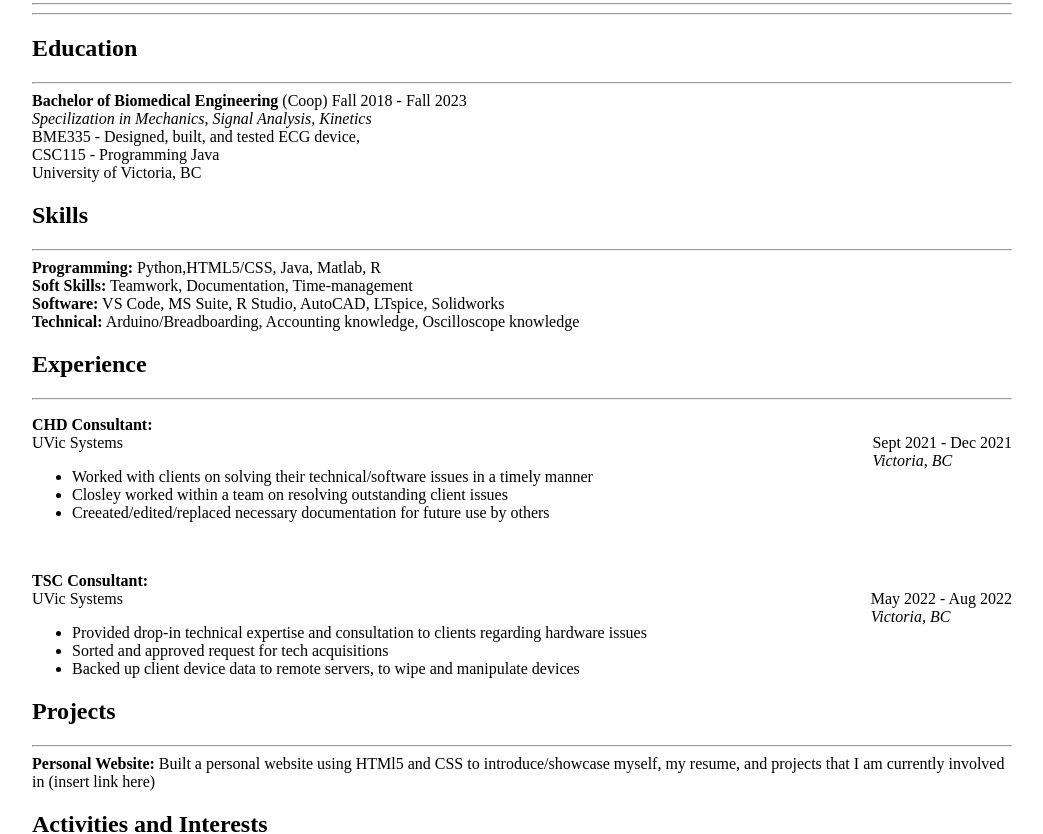
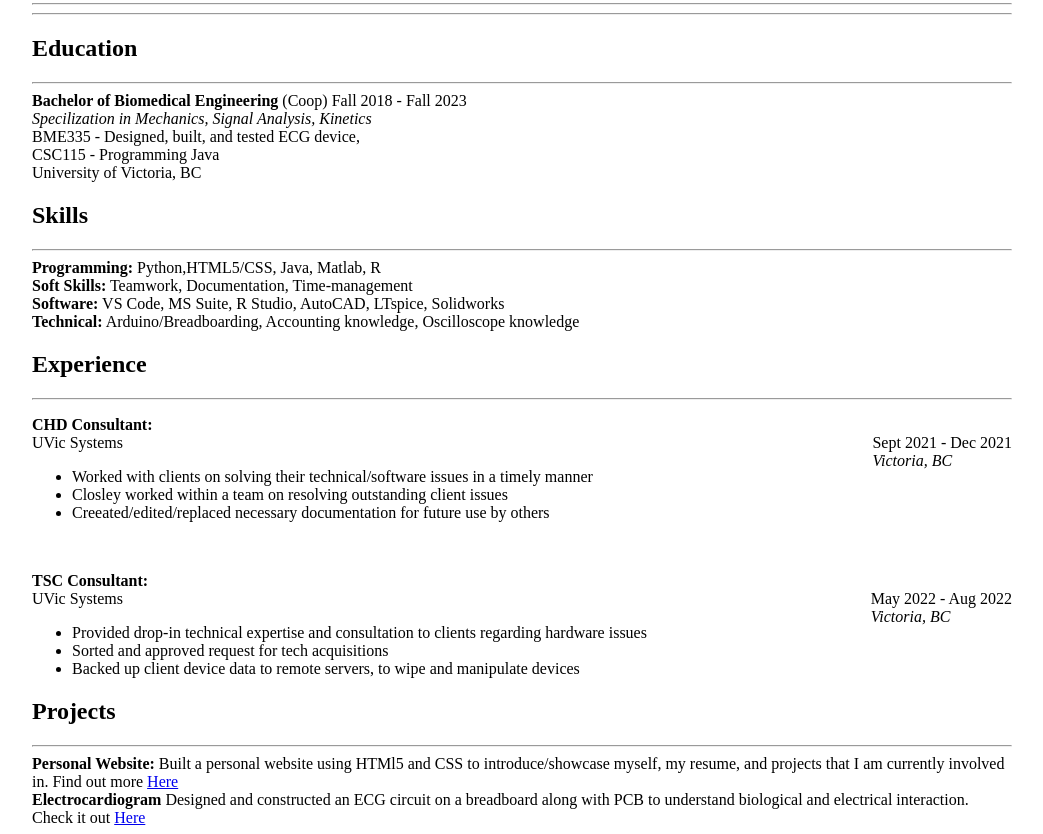
Before and after one commit to Jag-24/Jag-24.github.io, a plain HTML site: page index.html in a window 1280 px wide. Shown: the part 130-964 px from the top of the page, without its empty margins (118-1161 px from the left). Drawn offline with Linux system fonts and the light colour scheme.

Commit message:
Added ECG Project
Added ECG Project and added hyperlinks for easier location

```diff
--- a/index.html
+++ b/index.html
@@ -85,7 +85,10 @@
             <h2>Projects</h2>
             <hr>
             <b>Personal Website: </b> Built a personal website using HTMl5 and CSS to introduce/showcase myself,
-            my resume, and projects that I am currently involved in (insert link here)
+            my resume, and projects that I am currently involved in. Find out more <a href="https://jag-24.github.io/projects.html">Here</a>
+            <br>
+            <b>Electrocardiogram</b> Designed and constructed an ECG circuit on a breadboard along with PCB to understand
+            biological and electrical interaction. Check it out <a href="https://jag-24.github.io/projects.html">Here</a>
         </section>
 
         <section>
```
